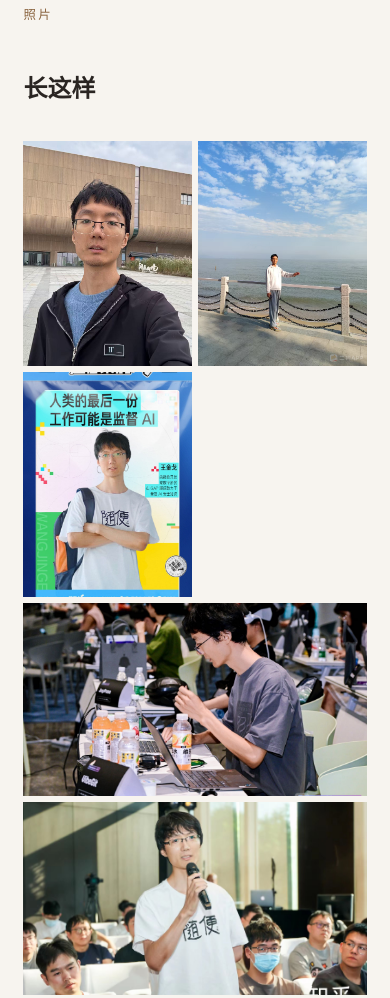
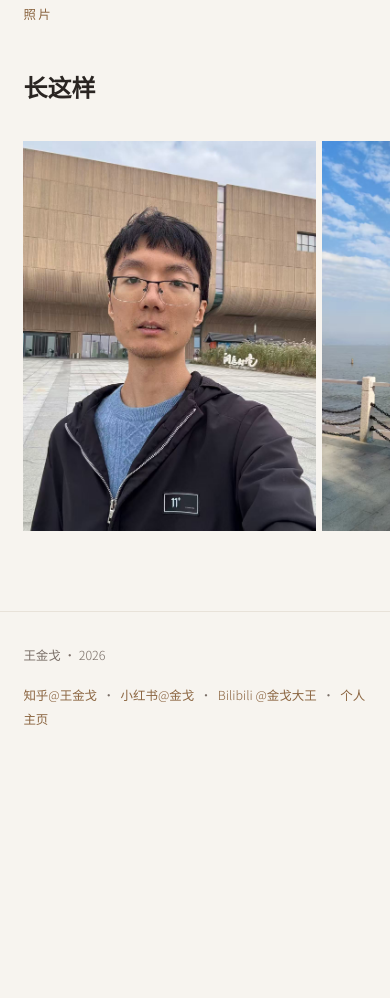
Before and after one commit to jingedawang/Homepage, a plain HTML site: page match.html in a window 390 px wide. Shown: the part 8197-9195 px from the top of the page. After the commit the page ends 8960 px from the top, so only its background shows below. Drawn offline with Linux system fonts and the light colour scheme.

Commit message:
优化移动端图片展示效果

```diff
--- a/match.html
+++ b/match.html
@@ -341,8 +341,28 @@
       section { padding: 5rem 6vw; }
       .divider { margin: 0 6vw; }
       footer { padding: 2rem 6vw; }
-      .photo-row--portrait { grid-template-columns: repeat(2, 1fr); }
-      .photo-row--landscape { grid-template-columns: 1fr; }
+
+      /* 横向滑动轮播 */
+      .photo-grid {
+        flex-direction: row;
+        overflow-x: auto;
+        scroll-snap-type: x mandatory;
+        -webkit-overflow-scrolling: touch;
+        scrollbar-width: none;
+        padding-bottom: 0;
+        margin-left: -6vw;
+        margin-right: -6vw;
+        padding-left: 6vw;
+        padding-right: 6vw;
+      }
+      .photo-grid::-webkit-scrollbar { display: none; }
+      .photo-row { display: contents; }
+      .photo-grid img {
+        flex-shrink: 0;
+        width: 75vw;
+        aspect-ratio: 3 / 4;
+        scroll-snap-align: center;
+      }
     }
   </style>
 </head>
@@ -709,6 +729,19 @@
         if (e.key === 'ArrowLeft') showPrev();
         if (e.key === 'ArrowRight') showNext();
       });
+
+      // 触摸左右滑动
+      var touchStartX = 0;
+      lightbox.addEventListener('touchstart', function (e) {
+        touchStartX = e.changedTouches[0].clientX;
+      }, { passive: true });
+      lightbox.addEventListener('touchend', function (e) {
+        var diff = touchStartX - e.changedTouches[0].clientX;
+        if (Math.abs(diff) > 50) {
+          if (diff > 0) showNext();
+          else showPrev();
+        }
+      });
     })();
   </script>
 </body>
```
